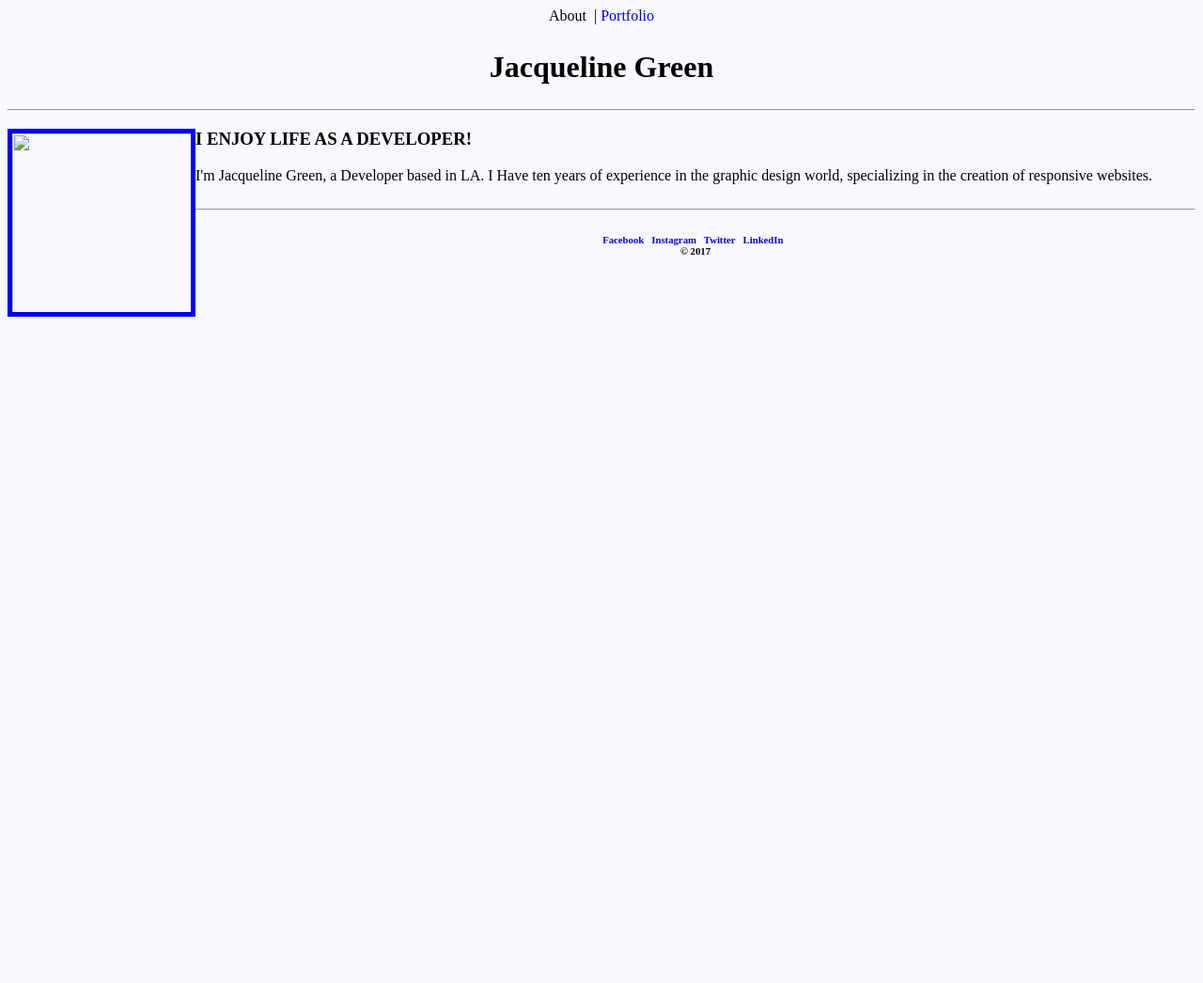
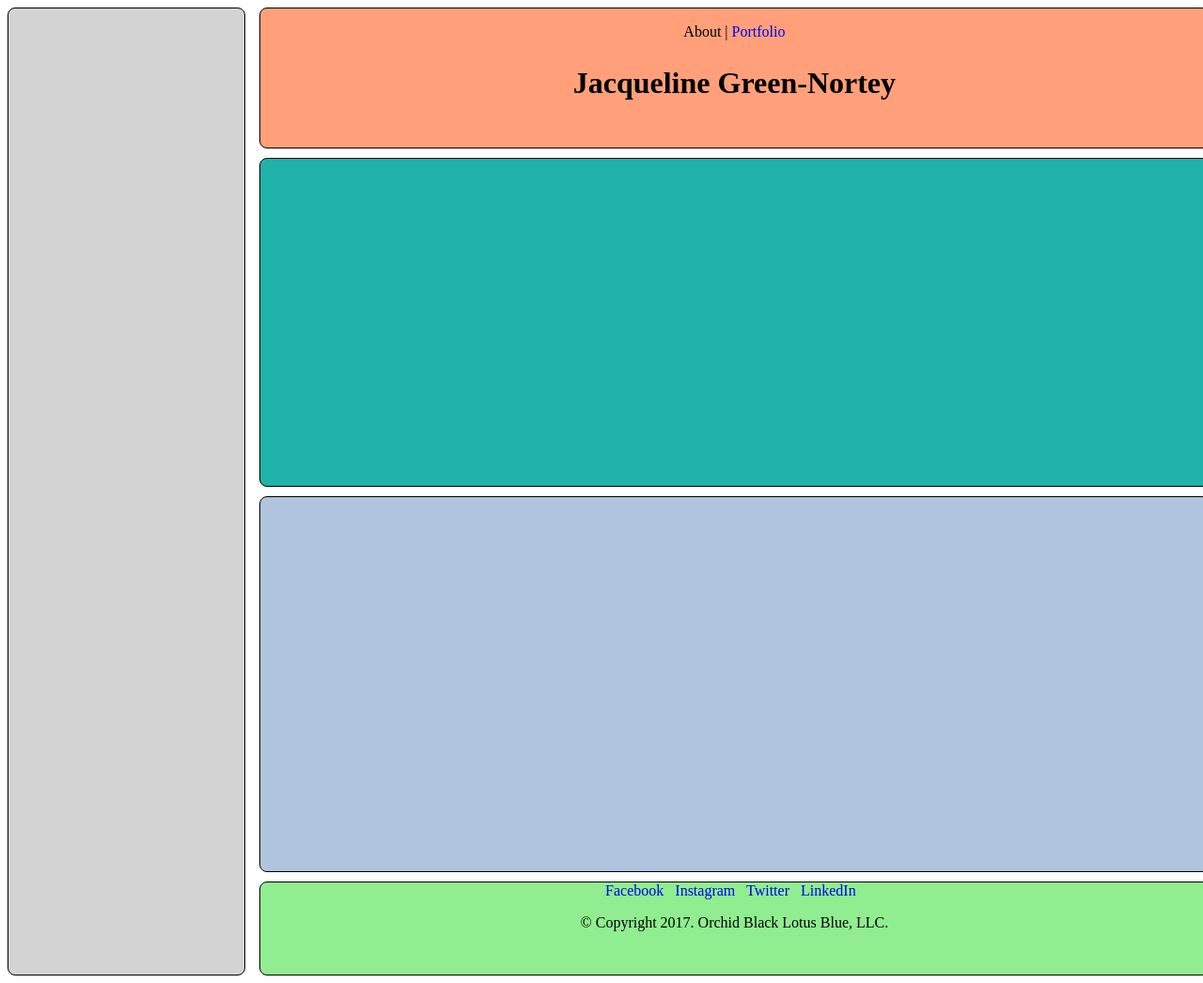
Before and after one commit to jacquelinelgreen84/homework-portfolio, a plain HTML site: page about.html in a window 1280 px wide. Shown: the whole page at 94% size. Before the commit the page ends 800 px from the top, so only its background shows below. Drawn offline with Linux system fonts and the light colour scheme.

Commit message:
Portfolio in progress

```diff
--- a/about.html
+++ b/about.html
@@ -5,29 +5,37 @@
 	<title>About</title>
 	<link rel="stylesheet"  href="stylesheet.css">
 </head>
-<body>
+
+<body id="home">
+	<header>
+
+	</header>
+
 	<nav>
-	About&nbsp;&nbsp;&#124;
-
-		<a href="portfolio.html">Portfolio</a>
+		<p>About | <a href="portfolio.html">Portfolio</a></p>
+		<h1>Jacqueline Green-Nortey</h1>
+	</nav>
 
 
-		<h1>Jacqueline Green</h1><hr>
-	</nav>
-	<main>
-		<img src="#" align="left">
-		<h3>I ENJOY LIFE AS A DEVELOPER!</h3>
-		<p>I'm Jacqueline Green, a Developer based in LA. I Have ten years of experience in the graphic design world, specializing in the creation of responsive websites.</p>
-	</main>
+	<section id="primary">
+		<div id="image">
 
-	<br>
-	<hr>
-	<footer><h6>
+		</div>
+		<div id="bio">
+
+		</div>
+	</section>
+
+	<section id="secondary">
+
+	</section>
+
+	<footer>
 		<a href="#">Facebook</a>&nbsp;&nbsp;
 		<a href="#">Instagram</a>&nbsp;&nbsp;
 		<a href="#">Twitter</a>&nbsp;&nbsp;
 		<a href="#">LinkedIn</a>&nbsp;&nbsp;<br>
-		&#169; 2017
-	</h6></footer>
+		<p>&copy; Copyright 2017. Orchid Black Lotus Blue, LLC.</p>
+	</footer>
 	</body>
 </html>
--- a/stylesheet.css
+++ b/stylesheet.css
@@ -1,13 +1,56 @@
-*{
-	box-sizing: border-box;
+body{
+	display: grid;
+	grid-template-columns: 20% 80%;
+	grid-template-rows: 150px 350px 400px 100px;
+	grid-gap: 10px 15px;
+	grid-template-areas:"a b"
+						"a c"
+						"a d"
+						"a e"
+
 }
 
-body{
-	background-color:ghostwhite;
+header {
+	grid-area: a;
+	background-color: lightgrey;
+	border: .5px;
+	border-style: solid;
+	border-radius: 8px;
 }
 
-nav, h1, footer{
+nav {
+	grid-area: b;
+	background-color: lightsalmon;
 	text-align: center;
+	border: .5px;
+	border-style: solid;
+	border-radius: 8px;
+}
+
+#primary{
+	grid-area: c;
+	display: flex;
+	background-color: lightseagreen;
+	border: .5px;
+	border-style: solid;
+	border-radius: 8px;
+}
+
+#secondary{
+	grid-area: d;
+	background-color: lightsteelblue;
+	border: .5px;
+	border-style: solid;
+	border-radius: 8px;
+}
+
+footer{
+	grid-area: e;
+	background-color: lightgreen;
+	text-align: center;
+	border: .5px;
+	border-style: solid;
+	border-radius: 8px;
 }
 
 a {
@@ -16,18 +59,3 @@ a {
 h1{
     font-size: 200%
 }
-
-img{
-	width: 200px;
-    height: 200px;
-    border: 5px solid blue;
-    box-sizing: border-box;
-}
-
-h3{
-	font-weight:bold;
-}
-p{
-	display:inline;
-	text-align: right;
-}
```
Also changed, not shown: portfolio.html (+20 -10 lines).
